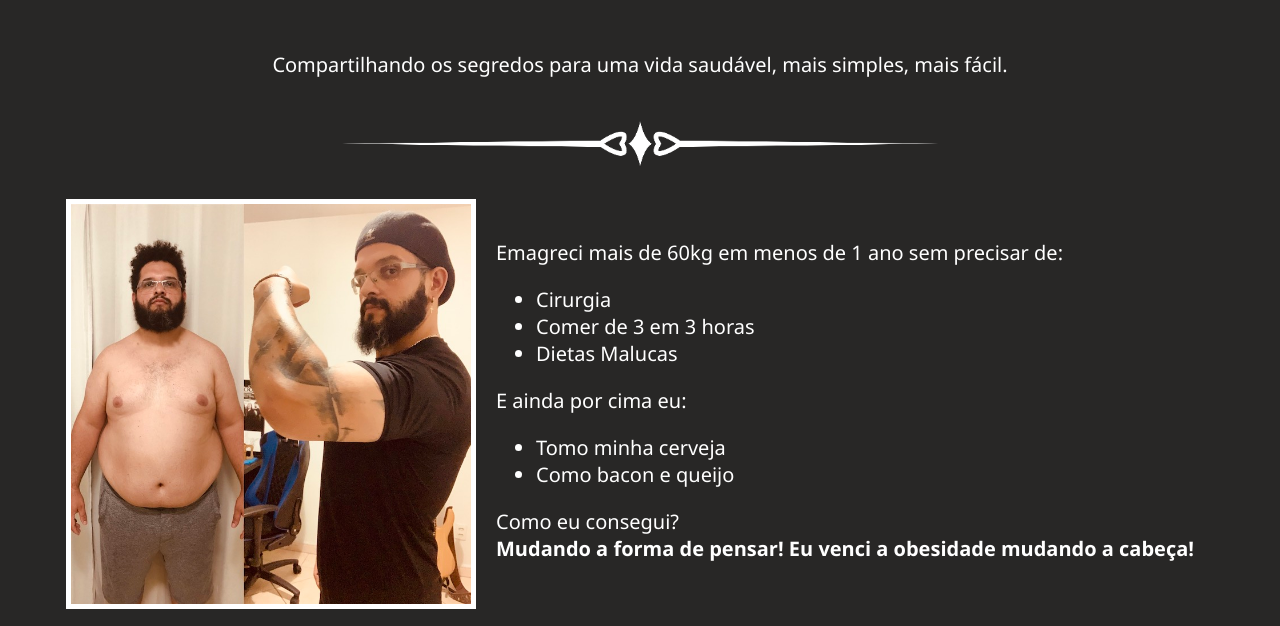
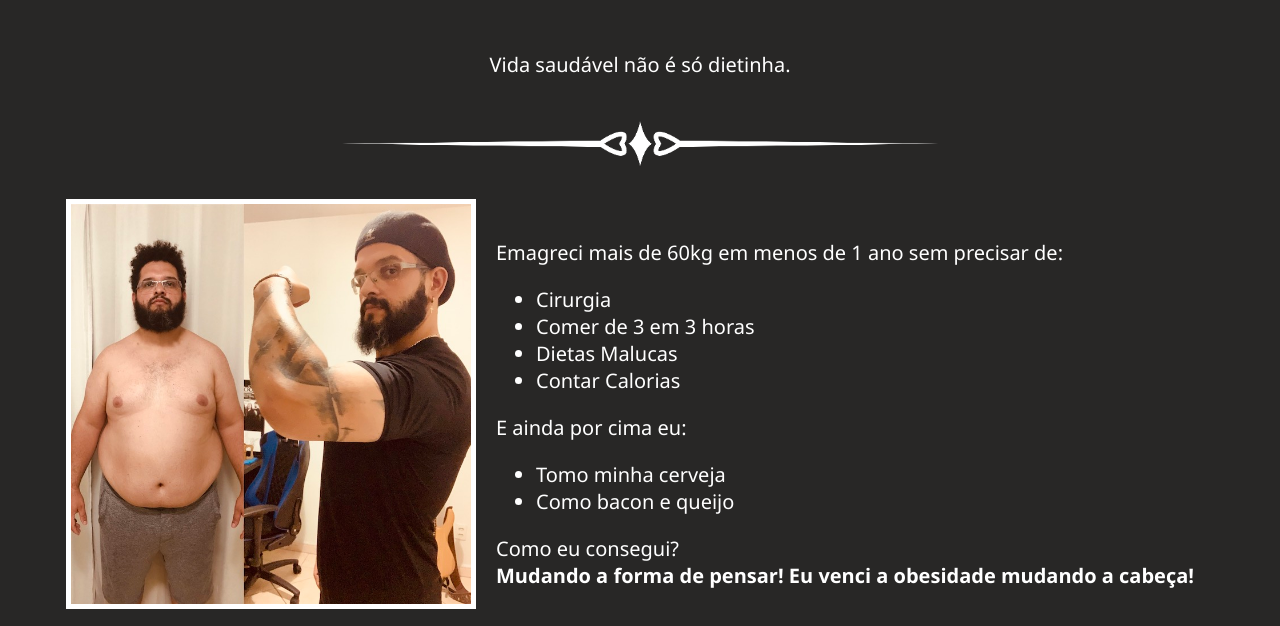
Before and after one commit to jaoviking/jaoviking.github.io, a website: page index.html in a window 1280 px wide. Shown: the part 441-1067 px from the top of the page. Drawn offline with Linux system fonts and the light colour scheme.

Commit message:
update index

```diff
--- a/index.html
+++ b/index.html
@@ -97,7 +97,7 @@
     <h1 style="color: white; font-size: 80px; margin-top: -20px;">@jaoviking</h1>
 
     <p>
-        Compartilhando os segredos para uma vida saudável, mais simples, mais fácil.
+        Vida saudável não é só dietinha.
     </p>
 
     <div>
@@ -115,6 +115,7 @@
                         <li>Cirurgia</li>
                         <li>Comer de 3 em 3 horas</li>
                         <li>Dietas Malucas</li>
+                        <li>Contar Calorias</li>
                     </ul>
                 </p>
                 <p>
```
